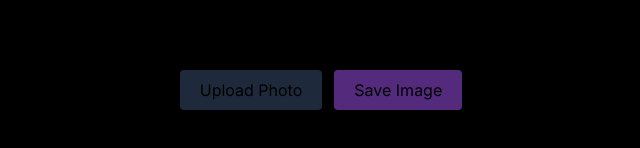
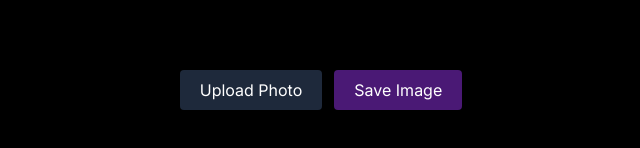
Before and after one commit to joshxfi/dp-frame, a Next.js app: page / in a window 1280 px wide. Shown: the part 584-732 px from the top of the page, without its empty margins (319-959 px from the left). Built offline with nearby package versions, Linux system fonts and the light colour scheme.

Commit message:
fix: set font color

```diff
--- a/src/app/page.tsx
+++ b/src/app/page.tsx
@@ -53,7 +53,7 @@ export default function Home() {
   }, [ref]);
 
   return (
-    <main className="flex items-center flex-col justify-center min-h-screen bg-black">
+    <main className="flex items-center flex-col justify-center min-h-screen bg-black text-white">
       <input
         ref={inputRef}
         type="file"
@@ -111,7 +111,7 @@ export default function Home() {
         <button
           disabled={!profilePic}
           onClick={saveImage}
-          className="bg-purple-500 rounded px-5 py-2 disabled:bg-purple-500/50 disabled:cursor-not-allowed"
+          className="bg-purple-600 rounded px-5 py-2 disabled:bg-purple-600/50 disabled:cursor-not-allowed"
         >
           Save Image
         </button>
```
